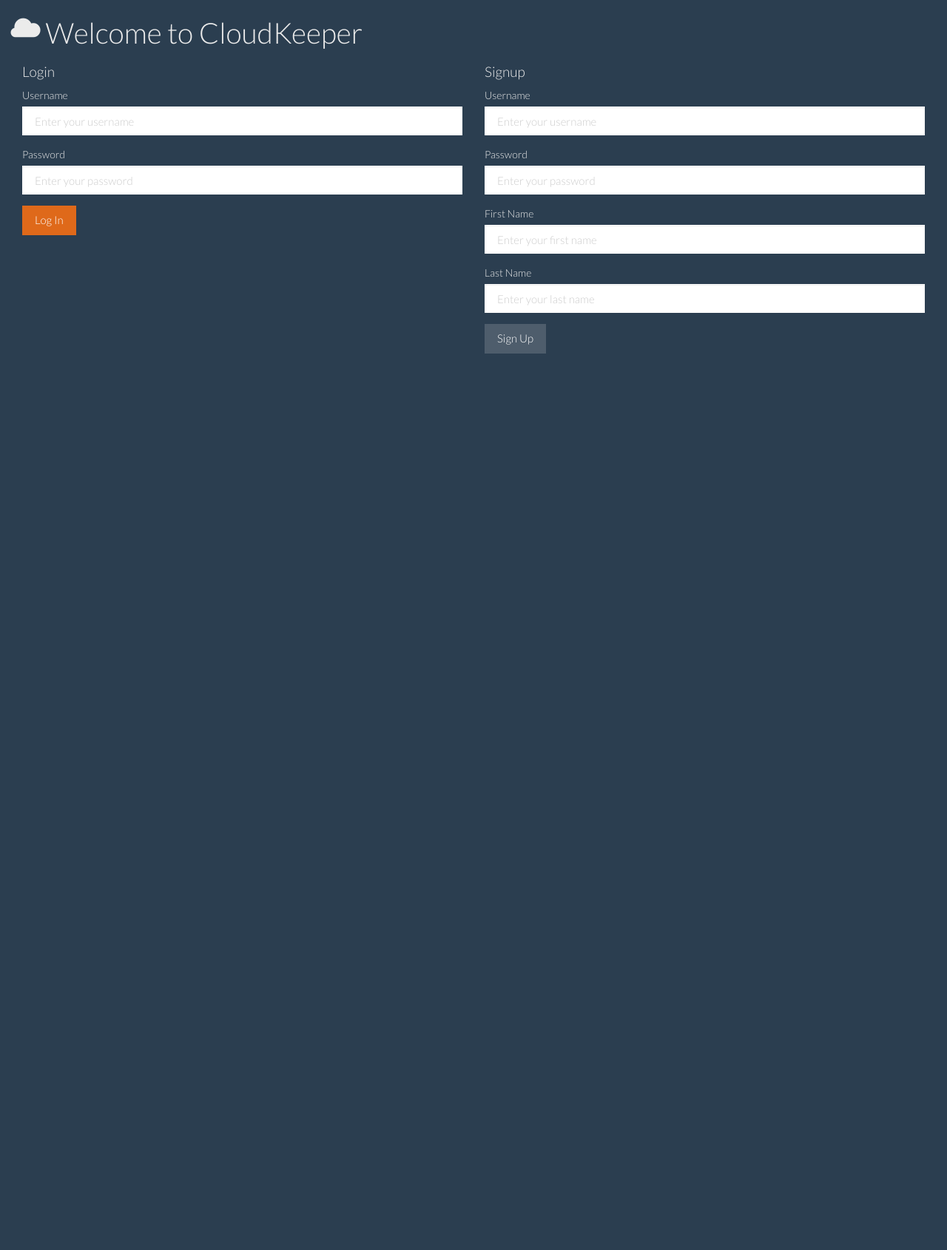
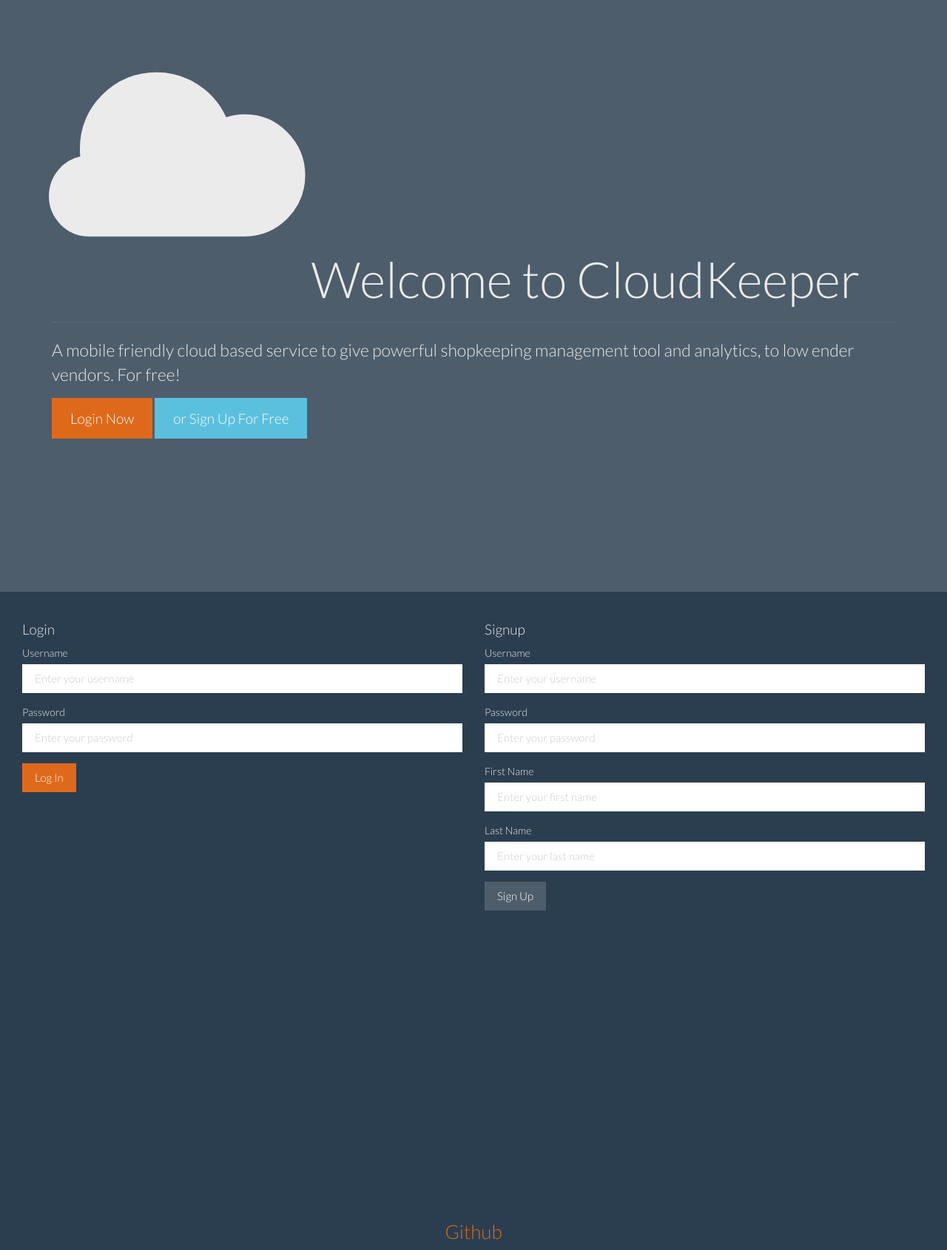
Before and after one commit to bogas04/CloudKeeper, a PHP site: page / in a window 1280 px wide. Shown: the whole page at 74% size. Before the commit the page ends 478 px from the top, so only its background shows below. Run offline with PHP 8.4, Linux system fonts and the light colour scheme.

Commit message:
Pretty home page

```diff
--- a/index.php
+++ b/index.php
@@ -1,8 +1,8 @@
 <?php
 require_once('php/funcs.php');
 if(isLoggedIn()) {
-  header('Location: dashboard.php');
-  die();
+header('Location: dashboard.php');
+die();
 }
 ?>
 <!doctype html>
@@ -13,8 +13,16 @@
     <link rel="stylesheet" href="css/bootstrap.min.css"/>
   </head>
   <body>
-    <div class="container-fluid">
-      <h1> <span class="glyphicon glyphicon-cloud"></span> Welcome to CloudKeeper </h1>
+    <div class="jumbotron" style="height:100vh">
+      <div class="container">
+        <h1><span style="font-size:500%" class="glyphicon glyphicon-cloud"></span> Welcome to CloudKeeper</h1>
+        <hr>
+        <p>A mobile friendly cloud based service to give powerful shopkeeping management tool and analytics, to low ender vendors. For free!</p>
+        <a href="#login-form" class="btn btn-lg btn-primary">Login Now</a>
+        <a href="#signup-form" class="btn btn-lg btn-info">or Sign Up For Free</a>
+      </div>
+    </div>
+    <div class="container-fluid" style="height:100vh">
       <div class="col-md-6">
         <h4> Login </h4>
         <form id="login-form" action="php/login.php" method="post">
@@ -54,6 +62,7 @@
         </form>
       </div>
     </div>
+    <h3 class="text-center"><a href="https://github.com/bogas04/CloudKeeper">Github</a></h3>
     <script src="bower_components/jquery/dist/jquery.min.js"></script>
     <script src="js/register.js"></script>
   </body>
--- a/js/register.js
+++ b/js/register.js
@@ -35,6 +35,14 @@
 };
 
 $(function() {
+  $('a[href^=#]').on('click', function(e) {
+    $target = $(e.currentTarget.getAttribute('href'));
+    $('html, body').animate({
+      scrollTop : $target.offset().top + 150
+    }, 250);
+    e.isDefaultPrevented = true;
+    return false;
+  });
   // Bootstrapping
   $('.message').html();
   $('.message').css('display', 'none');
```
